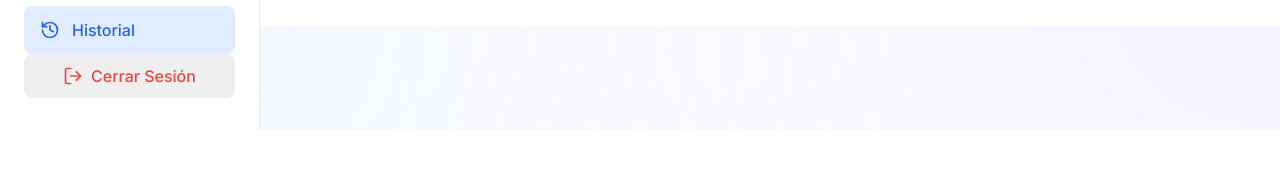
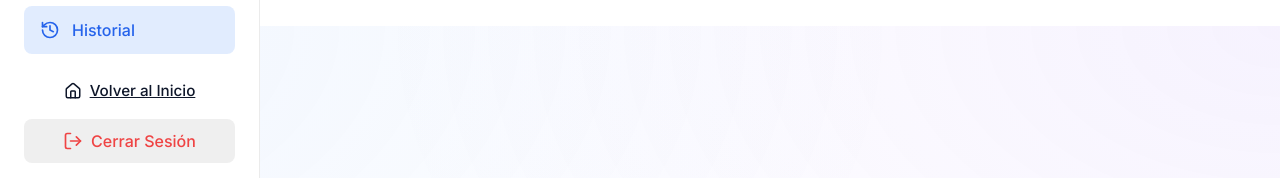
Before and after one commit to MaximilianoMontes/Control-de-Maquila, a React app in the folder Proyecto de Reina Diaz/frontend/: page /historial in a window 1280 px wide. Shown: the part 774-952 px from the top of the page. Before the commit the page ends 904 px from the top, so only its background shows below. Built offline with nearby package versions, Linux system fonts and the light colour scheme; no server answers; sample sign-in values are in the browser's storage; the HTML template or start-up script is replaced by a standard one.

Commit message:
style: add Volver al Inicio button to Maquila Sidebar to match Plancha style

```diff
--- a/Proyecto de Reina Diaz/frontend/src/components/Sidebar.jsx
+++ b/Proyecto de Reina Diaz/frontend/src/components/Sidebar.jsx
@@ -10,7 +10,8 @@ import {
   History,
   Scissors,
   Sparkles,
-  Truck
+  Truck,
+  Home
 } from 'lucide-react';
 import { useAuth } from '../context/AuthContext';
 import { useSettings } from '../context/SettingsContext';
@@ -49,7 +50,7 @@ export default function Sidebar() {
         <span className="gradient-text">Maquila ERP</span>
       </Link>
 
-      <nav className="nav-links">
+      <nav className="nav-links" style={{ marginBottom: '1rem' }}>
         {allowedNavItems.map(item => (
           <Link
             key={item.path}
@@ -62,9 +63,31 @@ export default function Sidebar() {
         ))}
       </nav>
 
-      <button className="btn logout-btn" onClick={logout}>
-        <LogOut size={20} /> {t('nav.logout')}
-      </button>
+      {/* Botones de acción al fondo */}
+      <div style={{ marginTop: 'auto', display: 'flex', flexDirection: 'column', gap: '0.5rem' }}>
+        <Link
+          to="/"
+          className="btn"
+          style={{
+            display: 'flex',
+            alignItems: 'center',
+            justifyContent: 'center',
+            gap: '8px',
+            background: 'rgba(255,255,255,0.03)',
+            border: '1px solid rgba(255,255,255,0.05)',
+            color: 'var(--text-primary)',
+            padding: '10px',
+            borderRadius: '8px',
+            fontSize: '0.95rem'
+          }}
+        >
+          <Home size={18} /> Volver al Inicio
+        </Link>
+
+        <button className="btn logout-btn" onClick={logout} style={{ display: 'flex', alignItems: 'center', justifyContent: 'center', gap: '8px' }}>
+          <LogOut size={20} /> {t('nav.logout')}
+        </button>
+      </div>
     </aside>
   );
 }
```
